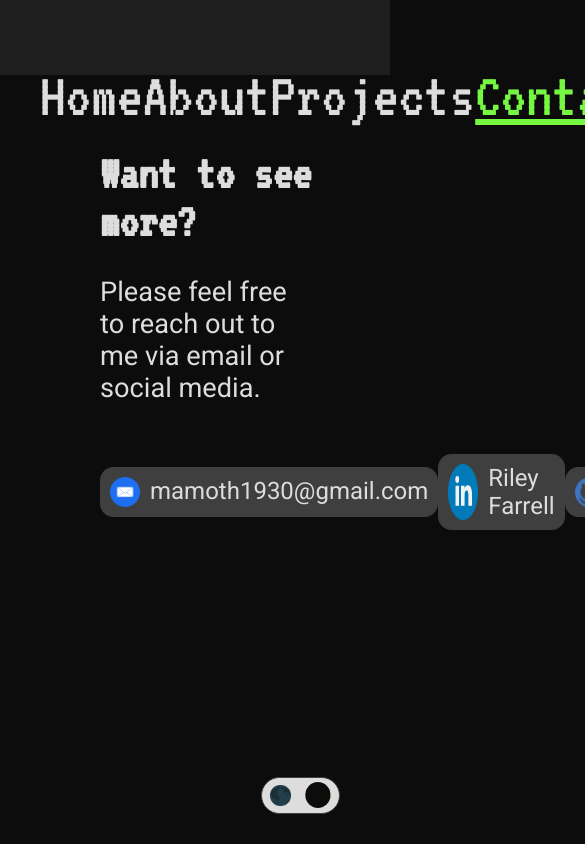
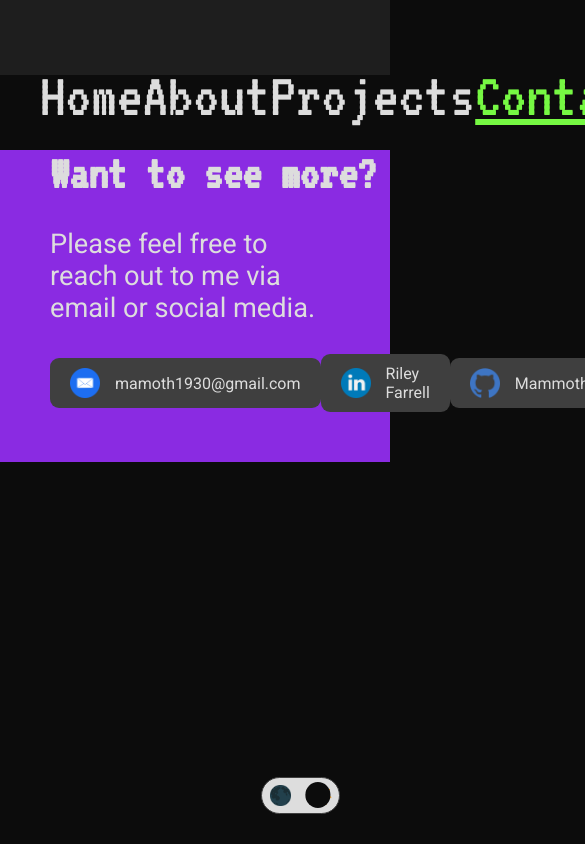
Before and after one commit to Mammoth1930/portfolio-site, a Vue app: page /contact in a window 390 px wide. Shown: the top 844 px of the page, 585 px wide, since content can reach past the window. Built offline with nearby package versions, Linux system fonts and the light colour scheme.

Commit message:
responsive layout

```diff
--- a/src/components/Carousel.vue
+++ b/src/components/Carousel.vue
@@ -73,12 +73,8 @@ import { defineComponent } from 'vue'
   </script>
 
 <style>
-#carousel-main {
+#carousel-main, #thumbnails {
     margin: 30px 100px 0px 100px;
-}
-
-#thumbnails {
-    margin: 0px 100px 0px 100px;
 }
 
 .carousel-thumb {
@@ -93,7 +89,7 @@ import { defineComponent } from 'vue'
 }
 
 .carousel__item {
-  min-height: 200px;
+  min-height: 150px;
   width: 100%;
   background-color: transparent;
   color: var(--vc-clr-white);
@@ -121,4 +117,24 @@ import { defineComponent } from 'vue'
   color: var(--accent-bright);
   /* border: 5px solid var(--text-primary-color); */
 }
+
+/* Laptop size */
+@media screen and (max-width: 1200px) {
+    .carousel-img {
+        max-height: 400px;
+    }
+
+    .carousel-thumb {
+        max-height: 50px;
+    }
+
+    .carousel__item {
+        min-height: 50px;
+    }
+}
+
+/* Tablet size */
+@media screen and (max-width: 800px) {
+
+}
 </style>
--- a/src/views/ContactView.vue
+++ b/src/views/ContactView.vue
@@ -42,8 +42,9 @@ article h3 {
 
 .social-btn {
     display: flex;
+    align-items: center;
     font-size: 1.5em;
-    padding: 10px;
+    padding: 10px 20px;
     background-color: var(--accent-color);
     border-radius: 1ch;
     color: var(--text-primary-color);
@@ -58,6 +59,29 @@ article h3 {
 
 .social-btn img {
     width: 30px;
-    margin-right: 10px;
+    margin-right: 15px;
+}
+
+/* Laptop size */
+@media screen and (max-width: 1200px) {
+    article p, .social-container, #carousel-main, #thumbnails {
+        margin: 30px 50px 0px 50px;
+    }
+
+    article h3, article h2 {
+        margin-left: 50px;
+        margin-top: 30px;
+    }
+
+    .social-btn {
+        font-size: 1em;
+    }
+}
+
+/* Tablet size */
+@media screen and (max-width: 800px) {
+    #contact {
+        background-color: blueviolet;
+    }
 }
 </style>
```
